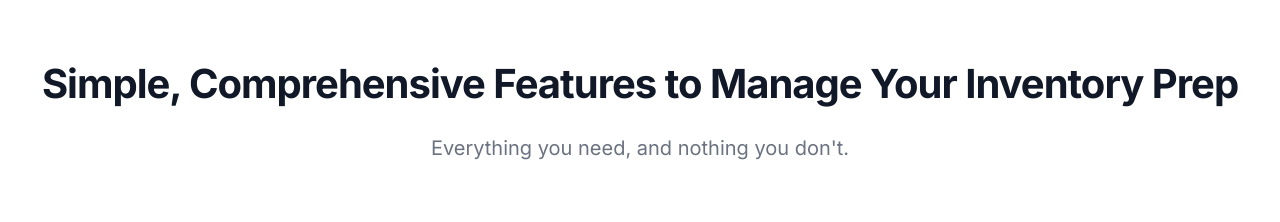
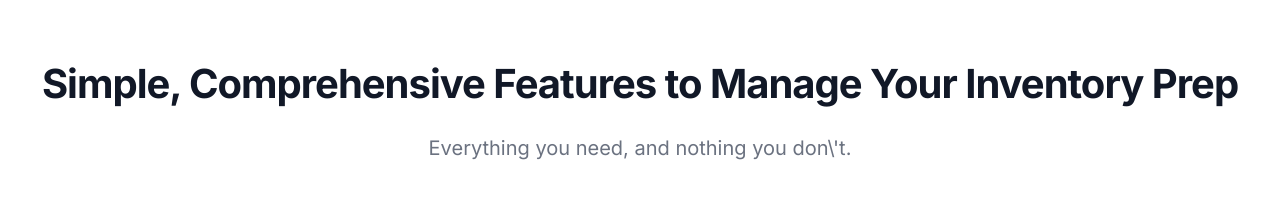
Before and after one commit to torchcommercialmedia/marketingsite, a Next.js app: page /reconditioning in a window 1280 px wide. Shown: the part 1600-1822 px from the top of the page. Built offline with nearby package versions, Linux system fonts and the light colour scheme.

Commit message:
More error fix attempts

```diff
--- a/src/components/InventoryFeatureGrid.jsx
+++ b/src/components/InventoryFeatureGrid.jsx
@@ -48,7 +48,7 @@ import {
             Simple, Comprehensive Features to Manage Your Inventory Prep
           </p>
           <p className="mx-auto mt-5 max-w-prose text-xl text-gray-500">
-            Everything you need, and nothing you don't.
+            Everything you need, and nothing you don\'t.
           </p>
           <div className="mt-20">
             <div className="grid grid-cols-1 gap-12 sm:grid-cols-2 lg:grid-cols-3">
--- a/src/components/ServiceHeader.jsx
+++ b/src/components/ServiceHeader.jsx
@@ -1,4 +1,5 @@
 import { LifebuoyIcon, NewspaperIcon, PhoneIcon, CurrencyDollarIcon } from '@heroicons/react/20/solid'
+import Image from 'next/image'
 
 const cards = [
   {
@@ -21,7 +22,7 @@ const cards = [
 export function ServiceHeader() {
   return (
     <div className="relative isolate overflow-hidden bg-gray-900 py-24 sm:py-32">
-      <img
+      <Image
         src="https://images.unsplash.com/photo-1521737604893-d14cc237f11d?ixlib=rb-4.0.3&ixid=MnwxMjA3fDB8MHxwaG90by1wYWdlfHx8fGVufDB8fHx8&auto=format&fit=crop&crop=focalpoint&fp-y=.8&w=2830&h=1500&q=80&blend=111827&sat=-100&exp=15&blend-mode=multiply"
         alt=""
         className="absolute inset-0 -z-10 h-full w-full object-cover object-right md:object-center"
@@ -78,7 +79,7 @@ export function ServiceHeader() {
         <div className="mx-auto max-w-2xl lg:mx-0">
           <h2 className="text-4xl font-bold tracking-tight text-white sm:text-6xl">Service Companies</h2>
           <p className="mt-6 text-lg leading-8 text-gray-300">
-            Whether you're a photography company, mobile detail, or body shop, you can streamline your practices, make your business scaleable, and give your customers a world class experience.
+            Whether you&apos;re a photography company, mobile detail, or body shop, you can streamline your practices, make your business scaleable, and give your customers a world class experience.
           </p>
         </div>
         <div className="mx-auto mt-16 grid max-w-2xl grid-cols-1 gap-6 sm:mt-20 lg:mx-0 lg:max-w-none lg:grid-cols-3 lg:gap-8">
```
